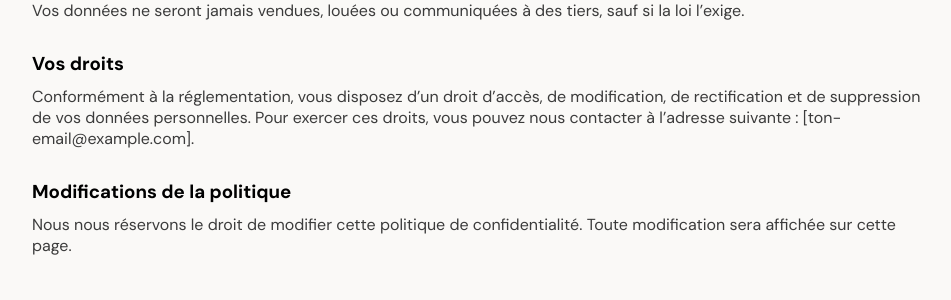
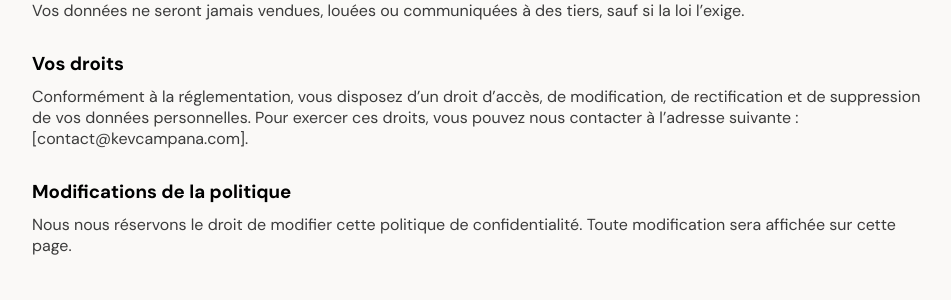
Before and after one commit to k-cpa/HaikUp, a Symfony app: template templates/landing/confidentiality.html.twig in a window 1280 px wide. Shown: the part 928-1228 px from the top of the page, without its empty margins (160-1111 px from the left). Run offline with Twig, Linux system fonts and the light colour scheme; the template is opened without the code that fills it, so the values that code supplies are empty; style sheets or scripts are compiled from the project's sources; some libraries are stand-ins or nearby versions.

Commit message:
mail confidentiality

```diff
--- a/templates/landing/confidentiality.html.twig
+++ b/templates/landing/confidentiality.html.twig
@@ -48,7 +48,7 @@
                     <h3>Vos droits</h3>
                     <p>Conformément à la réglementation, vous disposez d’un droit d’accès, de modification,
                     de rectification et de suppression de vos données personnelles.
-                    Pour exercer ces droits, vous pouvez nous contacter à l’adresse suivante : [ton-email@example.com].</p>
+                    Pour exercer ces droits, vous pouvez nous contacter à l’adresse suivante : [contact@kevcampana.com].</p>
                 </article>
                 <article>
                     <h3>Modifications de la politique</h3>
```
